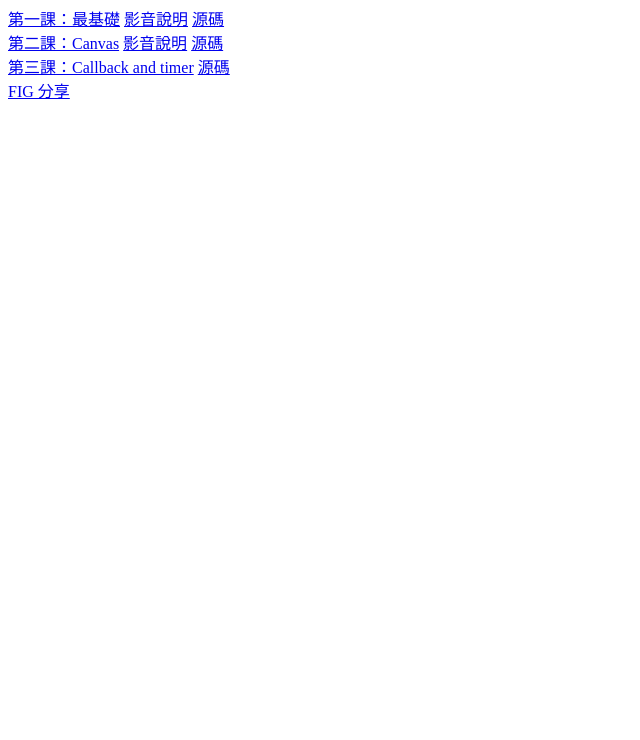
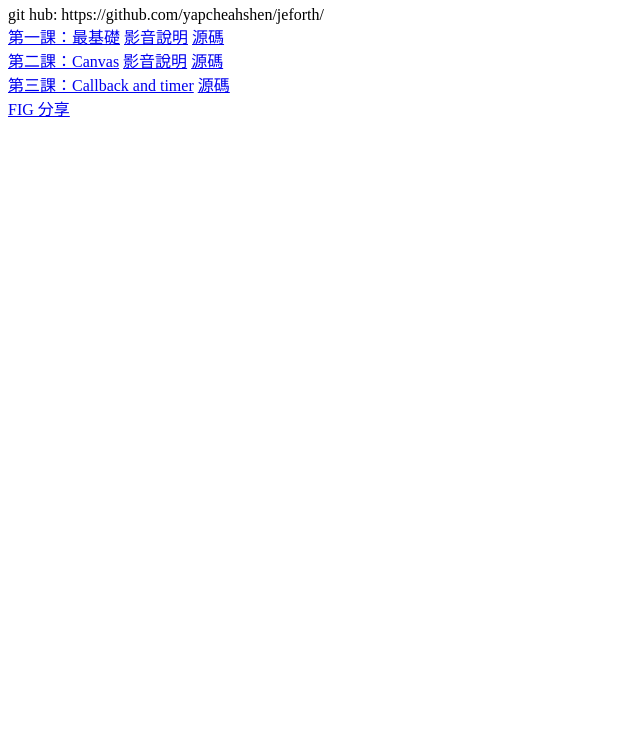
Before and after one commit to yapcheahshen/jeforth, a plain HTML site: page index.html in a window 1280 px wide. Shown: the part 60-800 px from the top of the page, without its empty margins (0-640 px from the left). Drawn offline with Linux system fonts and the light colour scheme.

Commit message:
move to git hub

```diff
--- a/1/jeforth.js
+++ b/1/jeforth.js
@@ -1,6 +1,6 @@
 /*
 	jeForth
-    A minimalism Forth Implementation in Javascript
+    A minimalist Forth Implementation in Javascript
     BSD license
 
 	2011/12/23  initial version by yapcheahshen@gmail.com
--- a/index.html
+++ b/index.html
@@ -2,11 +2,12 @@
 <title>eForth in Javascript</title>
 <body>
 <H1>Javascript eForth</H1>
-<a href="1">第一課：最基礎</a> <a href="1/jeforth.html">影音說明</a> <a href="1/jeforth.js">源碼</a>
+git hub:  https://github.com/yapcheahshen/jeforth/
+<br/><a href="1">第一課：最基礎</a> <a href="1/jeforth.html">影音說明</a> <a href="1/jeforth.js">源碼</a>
 <br/><a href="2">第二課：Canvas</a> <a href="2/jeforth_canvas.html">影音說明</a> <a href="2/jeforth.js">源碼</a>
 <br/><a href="3">第三課：Callback and timer</a> <a href="3/jeforth.js">源碼</a>
 
-<br/><a href="jeforth_fig20121231.html">FIG 分享</a>
+<br/><a href="jeforth_fig20111231.html">FIG 分享</a>
 
 </body>
 </HTML>
```
Also changed, not shown: 2/index.html (renamed from 2/jeforth.htm), 3/index.html (renamed from 3/jeforth.htm).
